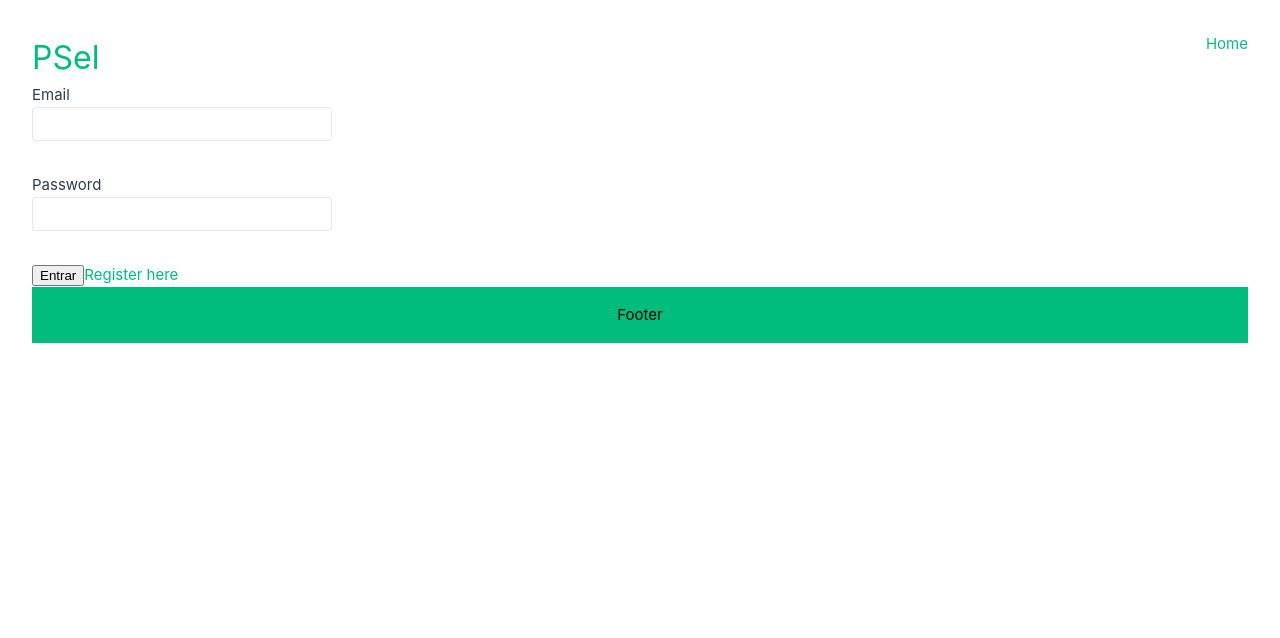
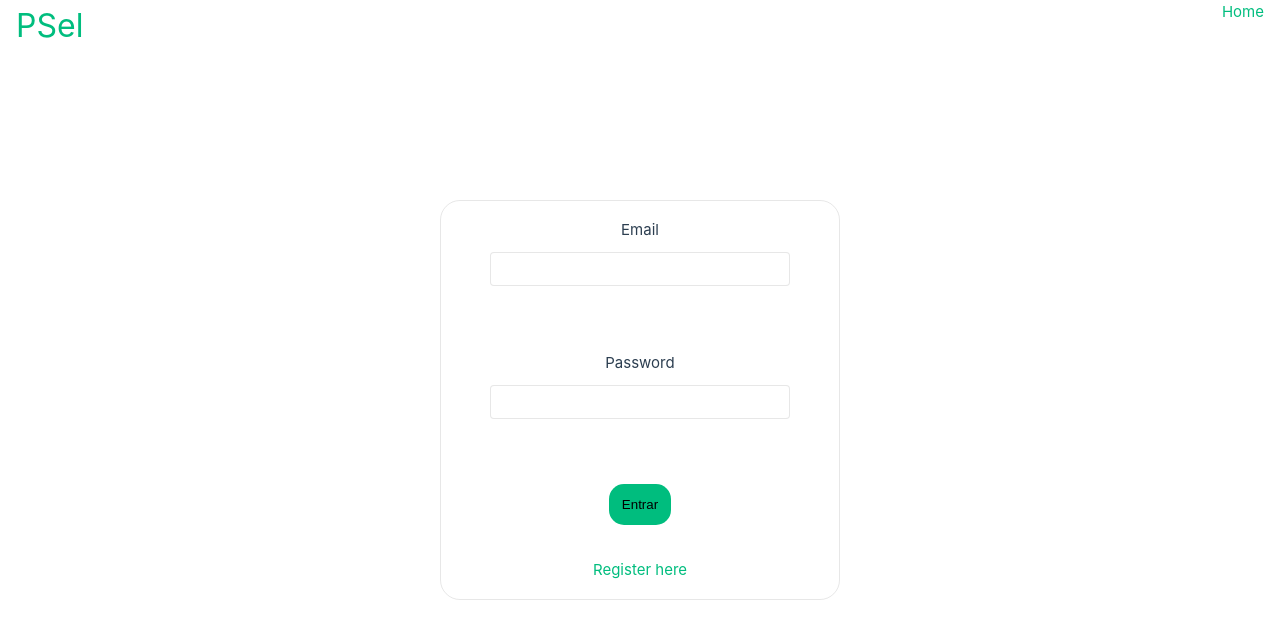
Before and after one commit to GabrielFeBe/PSEL, a Vue app in the folder psel-fe/: page / in a window 1280 px wide. Shown: the top 638 px of the page. Built offline with nearby package versions, Linux system fonts and the light colour scheme; no server answers.

Commit message:
terminando login page

```diff
--- a/psel-fe/src/App.vue
+++ b/psel-fe/src/App.vue
@@ -12,7 +12,7 @@ const { data } = useFetch<Account>(url, getToken() as string)
 <template>
   <header v-if="data">
     <div class="headerSpaceBetwen">
-      <div>
+      <div class="infoBox">
         <h1>PSel</h1>
         <p>
           {{ `Welcome ${data.name} ${data.lastName} ` }}
@@ -21,7 +21,7 @@ const { data } = useFetch<Account>(url, getToken() as string)
           {{ data.cnpj ? `CNPJ: ${data.cnpj}` : `CPF: ${data.cpf}` }}
         </p>
       </div>
-      <nav>
+      <nav class="routerBox">
         <RouterLink to="/">Home</RouterLink>
         <RouterLink to="/account">Account</RouterLink>
         <RouterLink to="/statement">BankStatement</RouterLink>
@@ -41,19 +41,38 @@ const { data } = useFetch<Account>(url, getToken() as string)
   </header>
 
   <RouterView />
-  <footer>
+  <!-- <footer>
     <p>Footer</p>
-  </footer>
+  </footer> -->
 </template>
 
 <style>
-.logoSmall {
-  width: 50px;
-  height: 50px;
+.routerBox {
+  display: flex;
+  justify-content: space-around;
+  width: 300px;
+  align-items: center;
+  font-size: 16px;
 }
+
+.infoBox {
+  display: flex;
+  justify-content: space-around;
+  align-items: center;
+  font-size: 16px;
+  width: 500px;
+}
+
 .headerSpaceBetwen {
+  margin-left: 16px;
+  margin-right: 16px;
   display: flex;
   justify-content: space-between;
+}
+
+header {
+  position: fixed;
+  width: 100%;
 }
 
 input {
--- a/psel-fe/src/assets/main.css
+++ b/psel-fe/src/assets/main.css
@@ -1,12 +1,4 @@
 @import './base.css';
-
-#app {
-  max-width: 1280px;
-  margin: 0 auto;
-  padding: 2rem;
-
-  font-weight: normal;
-}
 
 a,
 .green {
@@ -32,3 +24,7 @@ footer {
   padding: 1rem;
   text-align: center;
 }
+
+main{
+  padding-top: 4rem;
+}
--- a/psel-fe/src/views/LoginView.vue
+++ b/psel-fe/src/views/LoginView.vue
@@ -37,16 +37,16 @@ async function loginForm(event: Event): Promise<void> {
   <main>
     <form v-if="!getToken()" @submit="loginForm">
       <label for="email">
-        Email<br />
+        <span> Email </span>
         <input type="email" name="email" id="email" v-model="email" />
       </label>
       <label for="password">
-        Password<br />
+        <span> Password </span>
         <input type="password" name="password" id="password" v-model="password" />
       </label>
+      <span class="error" v-if="errorPage">{{ errorPage }}</span>
+      <button type="submit">Entrar</button>
 
-      <button type="submit">Entrar</button>
-      <p v-if="errorPage">{{ errorPage }}</p>
       <RouterLink to="/register">Register here</RouterLink>
     </form>
     <section class="centralizedWelcome" v-else>Welcome to PSel Your best Payment Solution</section>
@@ -68,6 +68,49 @@ async function loginForm(event: Event): Promise<void> {
 label {
   display: flex;
   flex-direction: column;
+  align-items: center;
   margin-bottom: 1rem;
+  text-align: left;
+}
+
+form {
+  position: relative;
+  border: 1px solid var(--color-border);
+  border-radius: 20px;
+  width: 400px;
+  height: 400px;
+  display: flex;
+  flex-direction: column;
+  align-items: center;
+  justify-content: space-around;
+}
+
+main {
+  padding-top: 0;
+  min-height: 100vh;
+  display: flex;
+  align-items: center;
+  justify-content: center;
+}
+span {
+  padding-bottom: 10px;
+}
+
+button {
+  background-color: hsla(160, 100%, 37%, 1);
+  padding: 0.8rem;
+  border-radius: 15px;
+  cursor: pointer;
+  border: 0;
+}
+
+button:hover {
+  background-color: hsla(160, 100%, 37%, 0.8);
+}
+.error {
+  color: red;
+  height: 1rem;
+  position: absolute;
+  bottom: 150px;
 }
 </style>
```
